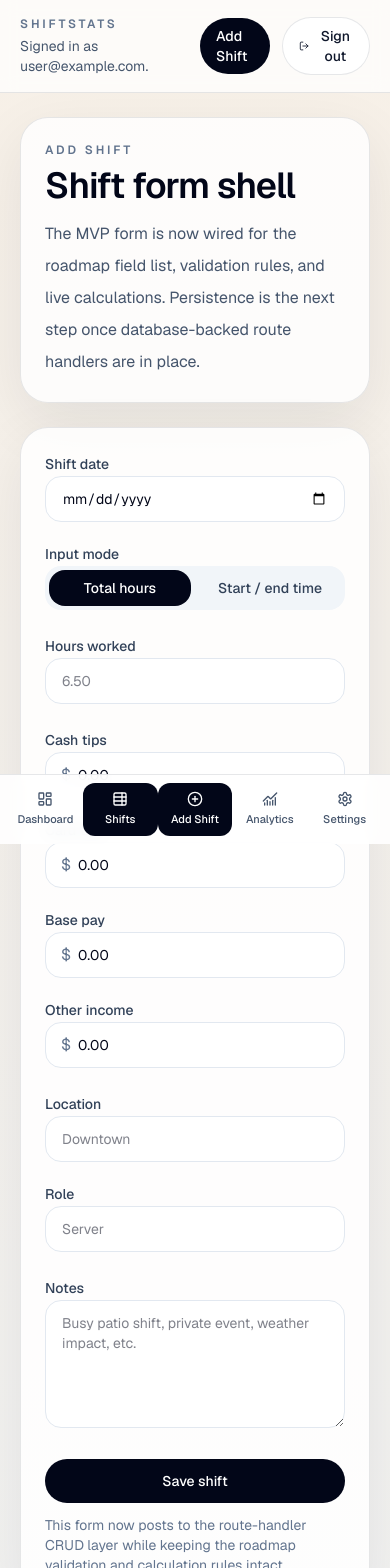
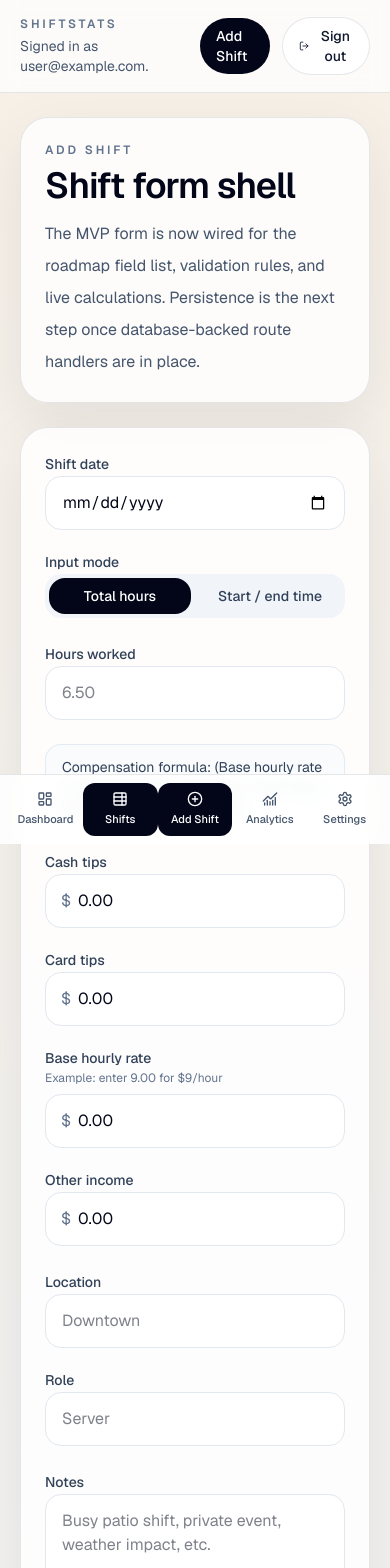
Before and after one commit to ryanlong1004/shift_stats, a Next.js app: page /shifts/new in a window 390 px wide. Shown: the top 1568 px of the page. Built offline with nearby package versions, Linux system fonts and the light colour scheme; no server answers; sample sign-in values are in the browser's storage.

Commit message:
Polish mobile shift form and refresh roadmap priorities

```diff
--- a/src/components/shift-form.tsx
+++ b/src/components/shift-form.tsx
@@ -226,6 +226,10 @@ export function ShiftForm({
         )}
 
         <div className="grid gap-5 md:grid-cols-2 xl:grid-cols-4">
+          <div className="md:col-span-2 xl:col-span-4 rounded-2xl border border-slate-200/80 bg-slate-50/80 px-4 py-3 text-sm text-slate-700">
+            Compensation formula: (Base hourly rate x Hours worked) + Cash tips
+            + Card tips + Other income = Total earned.
+          </div>
           <Field label="Cash tips" error={errors.cashTips}>
             <MoneyInput
               value={values.cashTips}
@@ -240,7 +244,11 @@ export function ShiftForm({
               error={errors.cardTips}
             />
           </Field>
-          <Field label="Base pay" error={errors.basePay}>
+          <Field
+            label="Base hourly rate"
+            hint="Example: enter 9.00 for $9/hour"
+            error={errors.basePay}
+          >
             <MoneyInput
               value={values.basePay}
               onChange={(nextValue) => updateValue("basePay", nextValue)}
@@ -376,16 +384,19 @@ export function ShiftForm({
 
 function Field({
   label,
+  hint,
   error,
   children,
 }: {
   label: string;
+  hint?: string;
   error?: string;
   children: React.ReactNode;
 }) {
   return (
     <label className="block space-y-2">
       <span className="text-sm font-medium text-slate-700">{label}</span>
+      {hint ? <span className="block text-xs text-slate-500">{hint}</span> : null}
       {children}
       {error ? <span className="text-sm text-rose-600">{error}</span> : null}
     </label>
@@ -409,6 +420,7 @@ function MoneyInput({
       <input
         type="text"
         inputMode="decimal"
+        placeholder="0.00"
         value={value}
         onChange={(event) => onChange(event.target.value)}
         className={`${inputClassName(error)} pl-8`}
@@ -442,7 +454,7 @@ function PreviewCard({
 }
 
 function inputClassName(error?: string) {
-  return `w-full rounded-2xl border bg-white px-4 py-3 text-sm text-slate-950 outline-none transition focus:border-slate-950 ${
+  return `w-full rounded-2xl border bg-white px-4 py-3.5 text-base text-slate-950 outline-none transition focus:border-slate-950 md:py-3 md:text-sm ${
     error ? "border-rose-300 focus:border-rose-500" : "border-slate-200"
   }`;
 }
```
Also changed, not shown: 1 other file (tests, documents, lock files or other folders).
